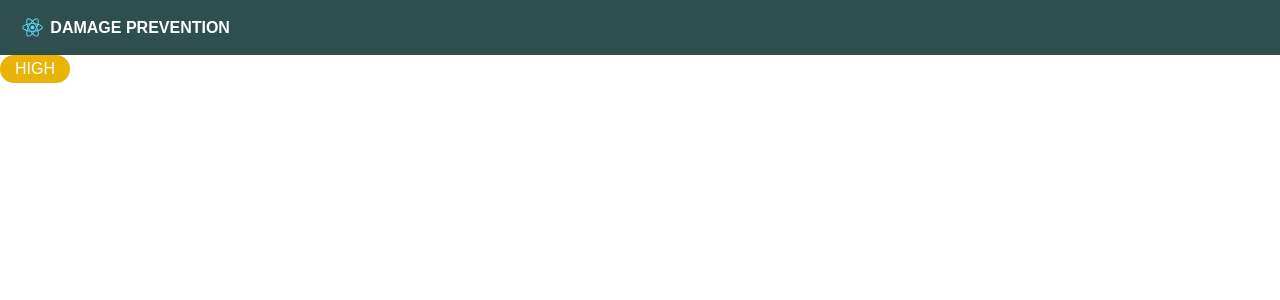
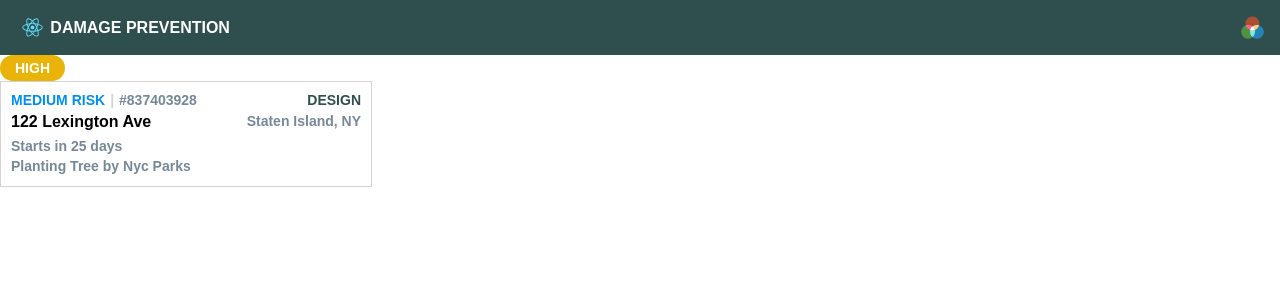
Before and after one commit to pjpmsousa/paulo_storybook_react, a React (Create React App) app: page / in a window 1280 px wide. Shown: the top 300 px of the page. Built offline with nearby package versions, Linux system fonts and the light colour scheme.

Commit message:
item component

```diff
--- a/src/App.tsx
+++ b/src/App.tsx
@@ -1,16 +1,26 @@
 import React from 'react';
-import logo from './logo.svg';
 import './App.css';
-import TestComponent from './components/TestComponent';
 import Badge from './components/urbint/badge/Badge';
 import { LevelEnum } from './components/urbint/badge/Badge';
 import Navigation from './components/urbint/navigation/Navigation';
+import Item from './components/urbint/item/Item';
 
 function App() {
+  const dummyItem = {
+    risk: LevelEnum.medium,
+    itemId: "#837403928",
+    type: "DESIGN",
+    street: "122 Lexington Ave",
+    town: "Staten Island, NY",
+    startDate: "Starts in 25 days",
+    task: "Planting Tree by Nyc Parks"
+  }
+
   return (
     <div className="App">
-      <Navigation></Navigation>
+      <Navigation isIconVisible></Navigation>
       <Badge riskLevel={LevelEnum.high} isBadge></Badge>
+      <Item {...dummyItem}></Item>
     </div>
   );
 }
--- a/src/components/urbint/badge/Badge.module.css
+++ b/src/components/urbint/badge/Badge.module.css
@@ -3,8 +3,9 @@
     color: white;
     padding: 5px 15px;
     width: fit-content;
-    font-weight: 500;
+    font-weight: 600;
     font-family: sans-serif;
+    font-size: 14px;
 }
 
 .badge-unknown {
@@ -28,7 +29,7 @@
 }
 
 .label {
-    font-weight: 500;
+    font-size: 14px;
     font-family: sans-serif;
 }
 
--- /dev/null
+++ b/src/components/urbint/item/Item.module.css
@@ -0,0 +1,50 @@
+.container {
+    border: 1px solid lightgray;
+    padding: 10px;
+    font-family: sans-serif;
+    max-width: 350px;
+    font-weight: 600;
+    color:lightslategray
+}
+
+.header {
+    display: flex;
+    justify-content: space-between;
+    font-size: 14px;
+}
+
+.risk {
+    display: flex;
+}
+
+.separator {
+    color: lightgray;
+    padding: 0 5px;
+}
+
+.type {
+    font-size: 14px;
+    color: darkslategray;
+}
+
+.location {
+    display: flex;
+    justify-content: space-between;
+    padding: 5px 0;
+}
+
+.description {
+    font-size: 14px;
+    display: flex;
+    padding: 2px 0;
+}
+
+.street {
+    font-size: 16px;
+    font-weight: 800;
+    color: black;
+}
+
+.town {
+    font-size: 14px;
+}
--- /dev/null
+++ b/src/components/urbint/item/Item.tsx
@@ -0,0 +1,39 @@
+import React from "react";
+import styles from "./Item.module.css";
+import Badge from "../badge/Badge";
+import { LevelEnum } from "../badge/Badge";
+
+interface ItemProps {
+    risk: LevelEnum;
+    itemId: string;
+    type: string;
+    street: string;
+    town: string;
+    startDate: string;
+    task: string;
+}
+
+const Item = ({risk, itemId, type, street, town, startDate, task}: ItemProps) => {
+  return (
+    <>
+      <div className={styles.container}>
+        <div className={styles.header}>
+          <div className={styles.risk}>
+            <Badge riskLevel={risk} isBadge={false} />
+            <div className={styles.separator}>|</div>
+            <div>{itemId}</div>
+          </div>
+          <div className={styles.type}>{type}</div>
+        </div>
+        <div className={styles.location}>
+          <span className={styles.street}>{street}</span>
+          <span className={styles.town}>{town}</span>
+        </div>
+        <div className={styles.description}>{startDate}</div>
+        <div className={styles.description}>{task}</div>
+      </div>
+    </>
+  );
+};
+
+export default Item;
```
Also changed, not shown: 2 other files (tests, documents, lock files or other folders).
